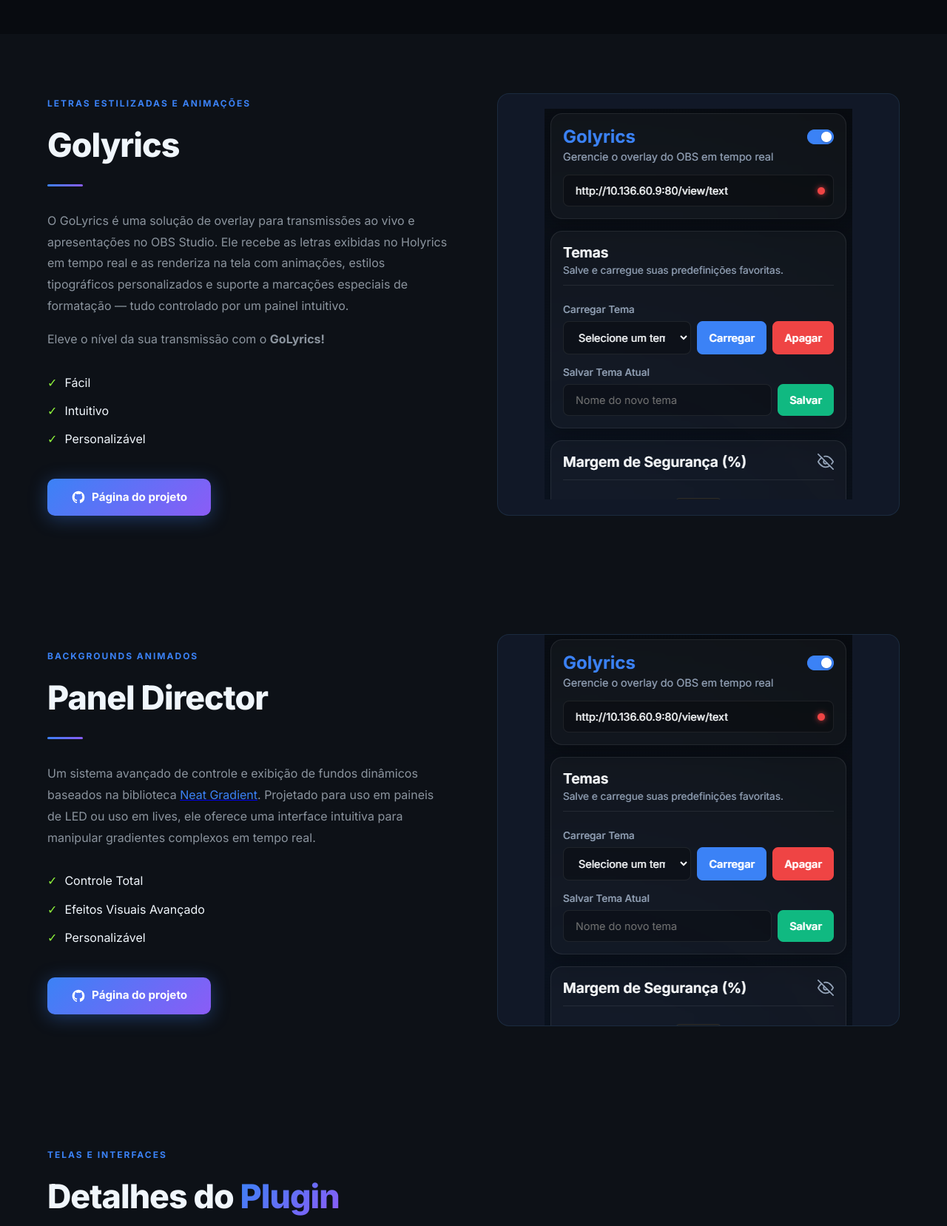
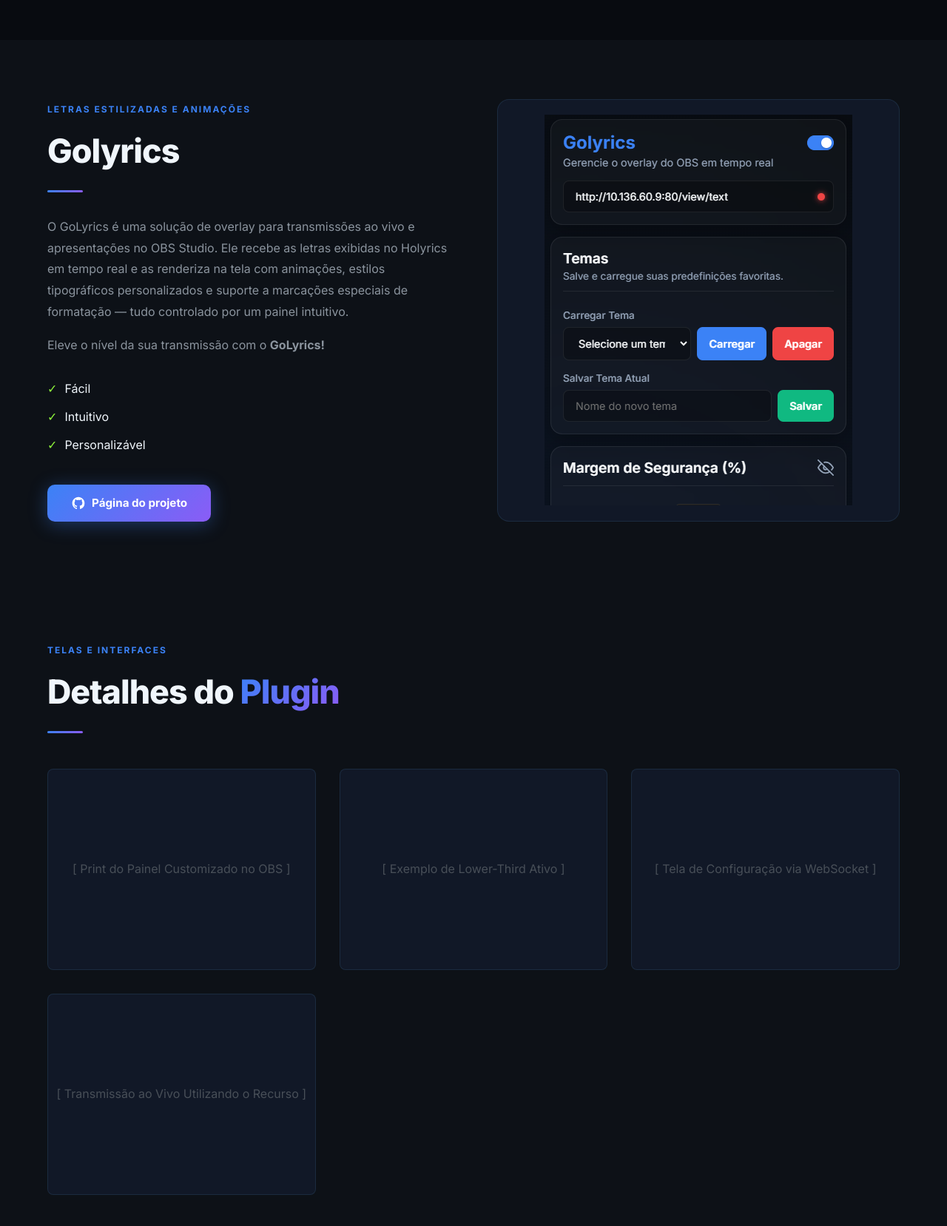
Before and after one commit to 0victor73/Portf-lio-Victor-Gabriel, a plain HTML site: page Golyrics.html in a window 1280 px wide. Shown: the part 420-2077 px from the top of the page at 74% size. Drawn offline with Linux system fonts and the light colour scheme.

Commit message:
Golyrics page

```diff
--- a/Golyrics.html
+++ b/Golyrics.html
@@ -28,14 +28,14 @@
   </nav>
 
   <!-- ════════ COVER IMAGE (Imagem Destaque) ════════ -->
-  <section style="padding-top: 120px; padding-bottom: 2rem;">
+  <section>
     <div class="project-cover fade-in fade-in-delay-2" style="height: 250px; aspect-ratio: unset;">
       <!-- Imagem referenciada no index.html -->
       <img src="assets/img/project_obs.png" alt="Golyrics" style="width: 100%; height: 100%; object-fit: cover; border-radius: inherit;" onerror="this.style.display='none'; this.parentNode.innerHTML='[ Imagem project_obs.png ]';" />
     </div>
   </section>
 
-  <!-- ════════ CONTENT / VALUE PROPOSITION (Storytelling / Introdução) ════════ -->
+  <!-- ═══════ CONTENT / VALUE PROPOSITION (Storytelling / Introdução) ═══════-->
 
 
 
@@ -66,48 +66,6 @@
           </li>
         </ul>
         <a href="https://github.com/0victor73/Golyrics" class="btn-primary"><svg width="20" height="20"
-            fill="currentColor" viewBox="0 0 24 24" aria-hidden="true">
-            <path fill-rule="evenodd"
-              d="M12 2C6.477 2 2 6.484 2 12.017c0 4.425 2.865 8.18 6.839 9.504.5.092.682-.217.682-.483 0-.237-.008-.868-.013-1.703-2.782.605-3.369-1.343-3.369-1.343-.454-1.158-1.11-1.466-1.11-1.466-.908-.62.069-.608.069-.608 1.003.07 1.531 1.032 1.531 1.032.892 1.53 2.341 1.088 2.91.832.092-.647.35-1.088.636-1.338-2.22-.253-4.555-1.113-4.555-4.951 0-1.093.39-1.988 1.029-2.688-.103-.253-.446-1.272.098-2.65 0 0 .84-.27 2.75 1.026A9.564 9.564 0 0112 6.844c.85.004 1.705.115 2.504.337 1.909-1.296 2.747-1.027 2.747-1.027.546 1.379.202 2.398.1 2.651.64.7 1.028 1.595 1.028 2.688 0 3.848-2.339 4.695-4.566 4.943.359.309.678.92.678 1.855 0 1.338-.012 2.419-.012 2.747 0 .268.18.58.688.482A10.019 10.019 0 0022 12.017C22 6.484 17.522 2 12 2z"
-              clip-rule="evenodd" />
-          </svg>
-          Página do projeto</a>
-      </div>
-      <div class="fade-in" style="height: 100%;">
-        <div class="image-placeholder">
-          <img src="assets/img/Golyrics1.png" alt="">
-        </div>
-      </div>
-    </div>
-  </section>
-
-  <section id="value-proposition" style="background: var(--bg-secondary);">
-    <div class="grid-2" style="max-width: 1200px; margin: 0 auto;">
-      <div class="fade-in">
-        <span class="section-label">Backgrounds Animados</span>
-        <h2 class="section-title">Panel Director</h2>
-        <div class="section-divider"></div>
-        <p style="color: var(--text-secondary); margin-bottom: 1rem; line-height: 1.8;">
-          Um sistema avançado de controle e exibição de fundos dinâmicos baseados na biblioteca <a
-            href="https://github.com/Neat-UI/Neat-Gradient"><span style="color: var(--accent-blue);">Neat
-              Gradient</span></a>. Projetado para uso em paineis de LED ou
-          uso em lives, ele oferece uma interface intuitiva para manipular gradientes complexos em tempo real.
-        </p>
-        <p style="color: var(--text-secondary); margin-bottom: 2rem; line-height: 1.8;">
-
-        </p>
-        <ul style="list-style: none; color: var(--text-primary); margin-bottom: 2.5rem;">
-          <li style="margin-bottom: 0.8rem; display: flex; align-items: center; gap: 10px;">
-            <div style="color: var(--status-disponivel);">✓</div> Controle Total
-          </li>
-          <li style="margin-bottom: 0.8rem; display: flex; align-items: center; gap: 10px;">
-            <div style="color: var(--status-disponivel);">✓</div> Efeitos Visuais Avançado
-          </li>
-          <li style="margin-bottom: 0.8rem; display: flex; align-items: center; gap: 10px;">
-            <div style="color: var(--status-disponivel);">✓</div> Personalizável
-          </li>
-        </ul>
-        <a href="https://github.com/0victor73/PanelDirector" class="btn-primary"><svg width="20" height="20"
             fill="currentColor" viewBox="0 0 24 24" aria-hidden="true">
             <path fill-rule="evenodd"
               d="M12 2C6.477 2 2 6.484 2 12.017c0 4.425 2.865 8.18 6.839 9.504.5.092.682-.217.682-.483 0-.237-.008-.868-.013-1.703-2.782.605-3.369-1.343-3.369-1.343-.454-1.158-1.11-1.466-1.11-1.466-.908-.62.069-.608.069-.608 1.003.07 1.531 1.032 1.531 1.032.892 1.53 2.341 1.088 2.91.832.092-.647.35-1.088.636-1.338-2.22-.253-4.555-1.113-4.555-4.951 0-1.093.39-1.988 1.029-2.688-.103-.253-.446-1.272.098-2.65 0 0 .84-.27 2.75 1.026A9.564 9.564 0 0112 6.844c.85.004 1.705.115 2.504.337 1.909-1.296 2.747-1.027 2.747-1.027.546 1.379.202 2.398.1 2.651.64.7 1.028 1.595 1.028 2.688 0 3.848-2.339 4.695-4.566 4.943.359.309.678.92.678 1.855 0 1.338-.012 2.419-.012 2.747 0 .268.18.58.688.482A10.019 10.019 0 0022 12.017C22 6.484 17.522 2 12 2z"
--- a/style.css
+++ b/style.css
@@ -1178,13 +1178,6 @@
   text-align: center;
 }
 
-.project-image {
-  width: 100%;
-  height: 400px;
-  object-fit: cover;
-  display: block;
-  margin: 0 auto;
-}
 
 /* ── RESPONSIVE ── */
 @media (max-width: 900px) {
```
